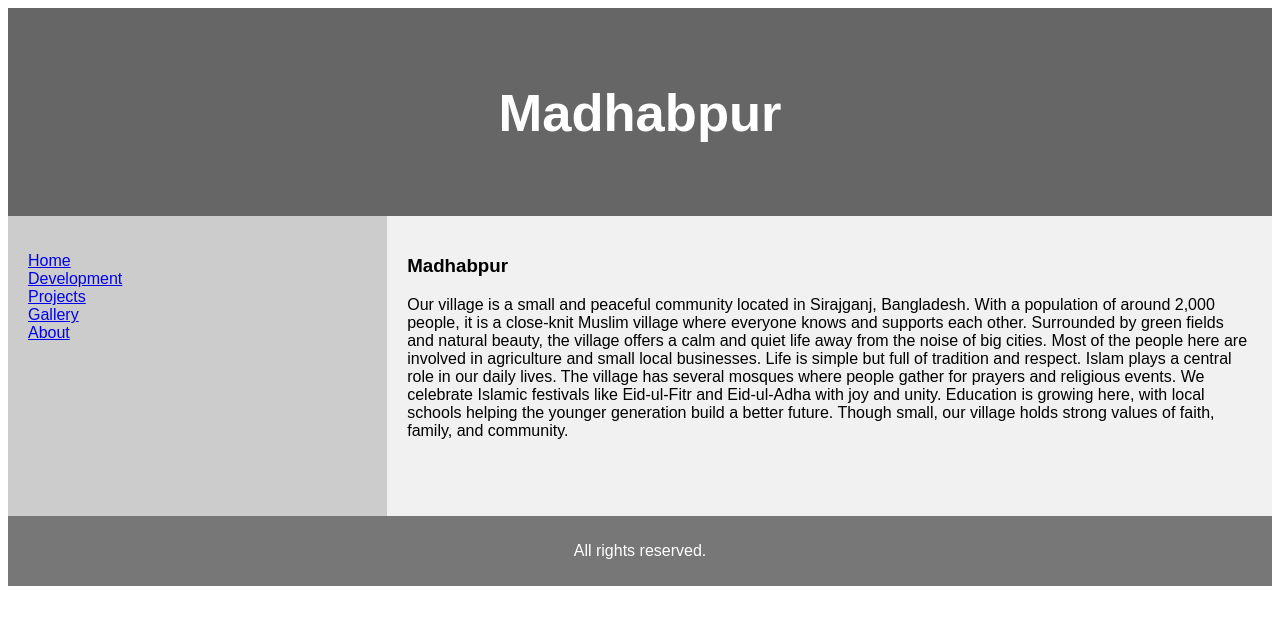
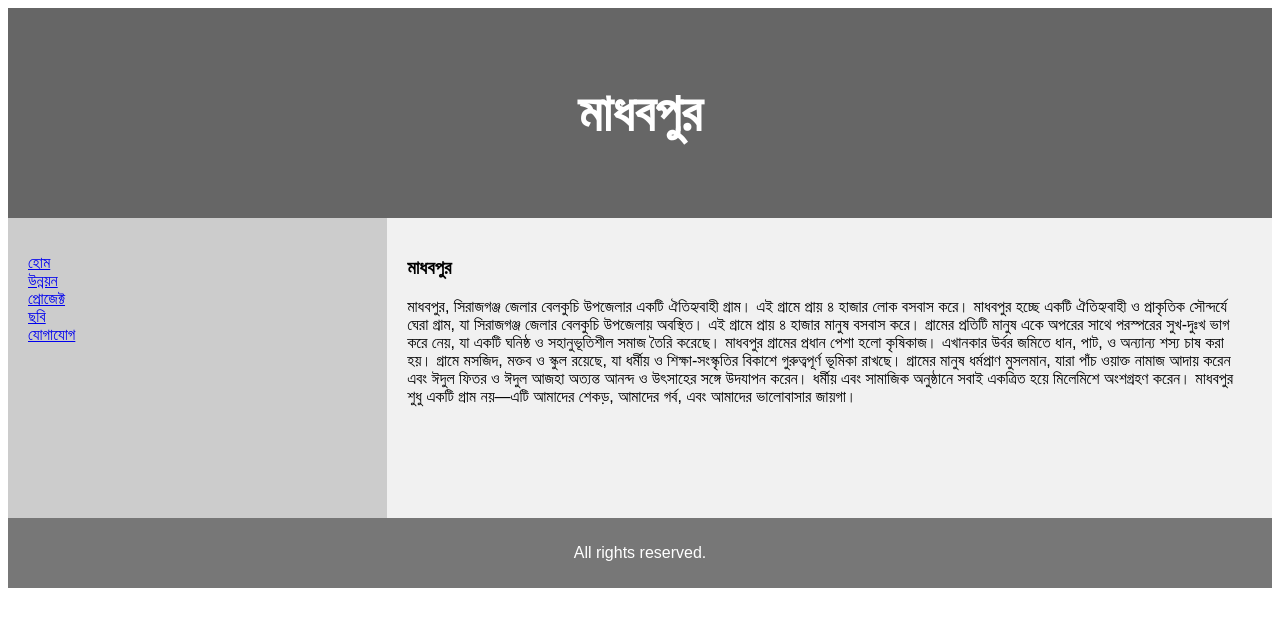
Before and after one commit to mhrhabibur/madhabpur, a plain HTML site: page index.html in a window 1280 px wide. Drawn offline with Linux system fonts and the light colour scheme.

Commit message:
bangla updated

```diff
--- a/index.html
+++ b/index.html
@@ -1,7 +1,7 @@
 <!DOCTYPE html>
 <html lang="en">
 <head>
-<title>Madhabpur</title>
+<title>মাধবপুর</title>
 <meta charset="utf-8">
 <meta name="viewport" content="width=device-width, initial-scale=1">
 <style>
@@ -72,29 +72,29 @@ footer {
 <body>
 
 <header>
-  <h2>Madhabpur</h2>
+  <h2>মাধবপুর</h2>
 </header>
 
 <section>
   <nav>
     <ul>
-      <li><a href="#">Home</a></li>
-      <li><a href="#">Development</a></li>
-      <li><a href="#">Projects</a></li>
-      <li><a href="#">Gallery</a></li>
-      <li><a href="#">About</a></li>
+      <li><a href="#">হোম</a></li>
+      <li><a href="#">উন্নয়ন</a></li>
+      <li><a href="#">প্রোজেক্ট</a></li>
+      <li><a href="#">ছবি</a></li>
+      <li><a href="#">যোগাযোগ</a></li>
     </ul>
   </nav>
 
   <article>
-    <h1>Madhabpur</h1>
-    <p>Our village is a small and peaceful community located in Sirajganj, Bangladesh. With a population of around 2,000 people, it is a close-knit Muslim village where everyone knows and supports each other.
+    <h1>মাধবপুর </h1>
+    <p>মাধবপুর, সিরাজগঞ্জ জেলার বেলকুচি উপজেলার একটি ঐতিহ্যবাহী গ্রাম। এই গ্রামে প্রায় ৪ হাজার লোক বসবাস করে। মাধবপুর হচ্ছে একটি ঐতিহ্যবাহী ও প্রাকৃতিক সৌন্দর্যে ঘেরা গ্রাম, যা সিরাজগঞ্জ জেলার বেলকুচি উপজেলায় অবস্থিত। এই গ্রামে প্রায় ৪ হাজার মানুষ বসবাস করে। গ্রামের প্রতিটি মানুষ একে অপরের সাথে পরস্পরের সুখ-দুঃখ ভাগ করে নেয়, যা একটি ঘনিষ্ঠ ও সহানুভূতিশীল সমাজ তৈরি করেছে।
 
-Surrounded by green fields and natural beauty, the village offers a calm and quiet life away from the noise of big cities. Most of the people here are involved in agriculture and small local businesses. Life is simple but full of tradition and respect.
+মাধবপুর গ্রামের প্রধান পেশা হলো কৃষিকাজ। এখানকার উর্বর জমিতে ধান, পাট, ও অন্যান্য শস্য চাষ করা হয়। গ্রামে মসজিদ, মক্তব ও স্কুল রয়েছে, যা ধর্মীয় ও শিক্ষা-সংস্কৃতির বিকাশে গুরুত্বপূর্ণ ভূমিকা রাখছে।
 
-Islam plays a central role in our daily lives. The village has several mosques where people gather for prayers and religious events. We celebrate Islamic festivals like Eid-ul-Fitr and Eid-ul-Adha with joy and unity.
+গ্রামের মানুষ ধর্মপ্রাণ মুসলমান, যারা পাঁচ ওয়াক্ত নামাজ আদায় করেন এবং ঈদুল ফিতর ও ঈদুল আজহা অত্যন্ত আনন্দ ও উৎসাহের সঙ্গে উদযাপন করেন। ধর্মীয় এবং সামাজিক অনুষ্ঠানে সবাই একত্রিত হয়ে মিলেমিশে অংশগ্রহণ করেন।
 
-Education is growing here, with local schools helping the younger generation build a better future. Though small, our village holds strong values of faith, family, and community.</p>
+মাধবপুর শুধু একটি গ্রাম নয়—এটি আমাদের শেকড়, আমাদের গর্ব, এবং আমাদের ভালোবাসার জায়গা।</p>
   </article>
 </section>
 
```
